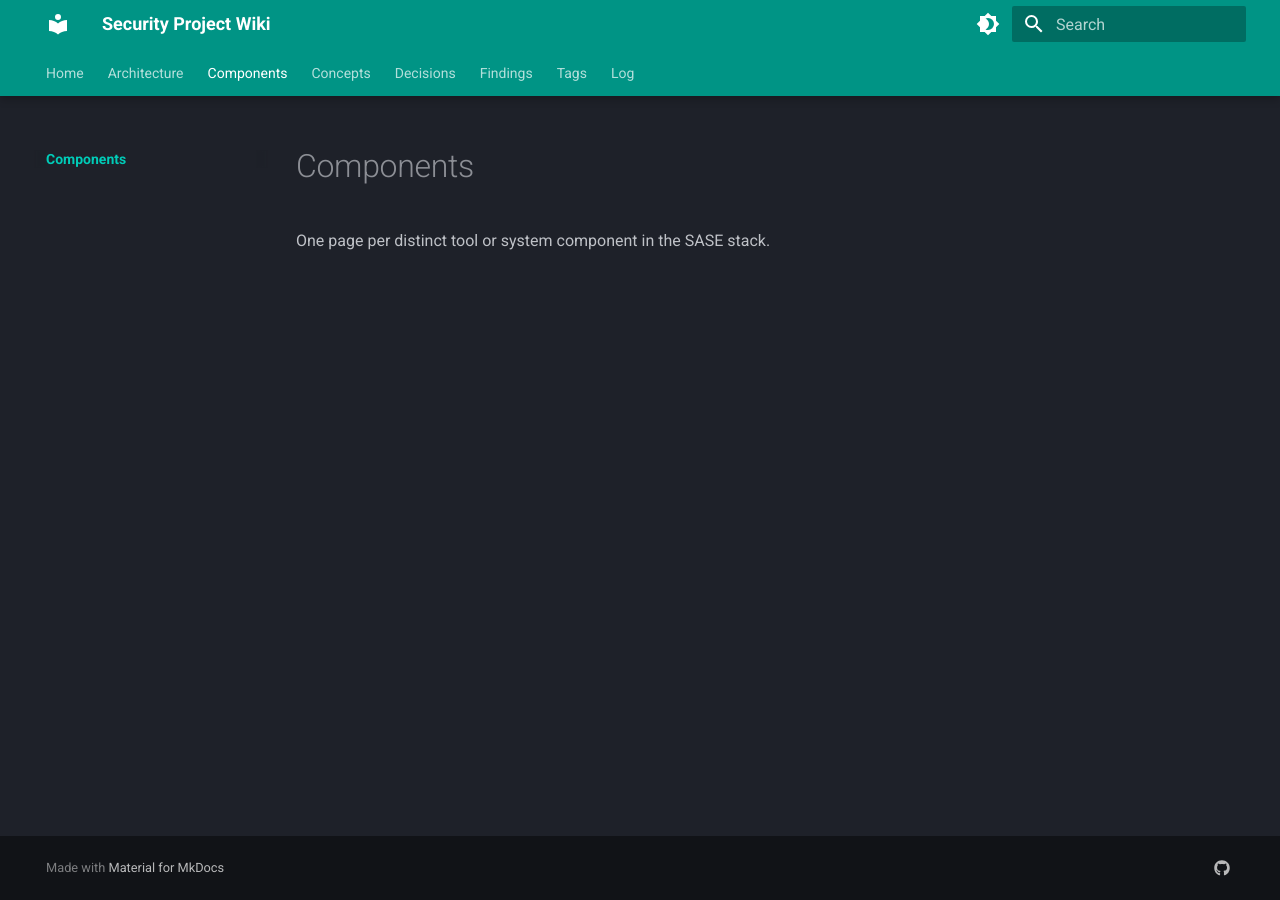
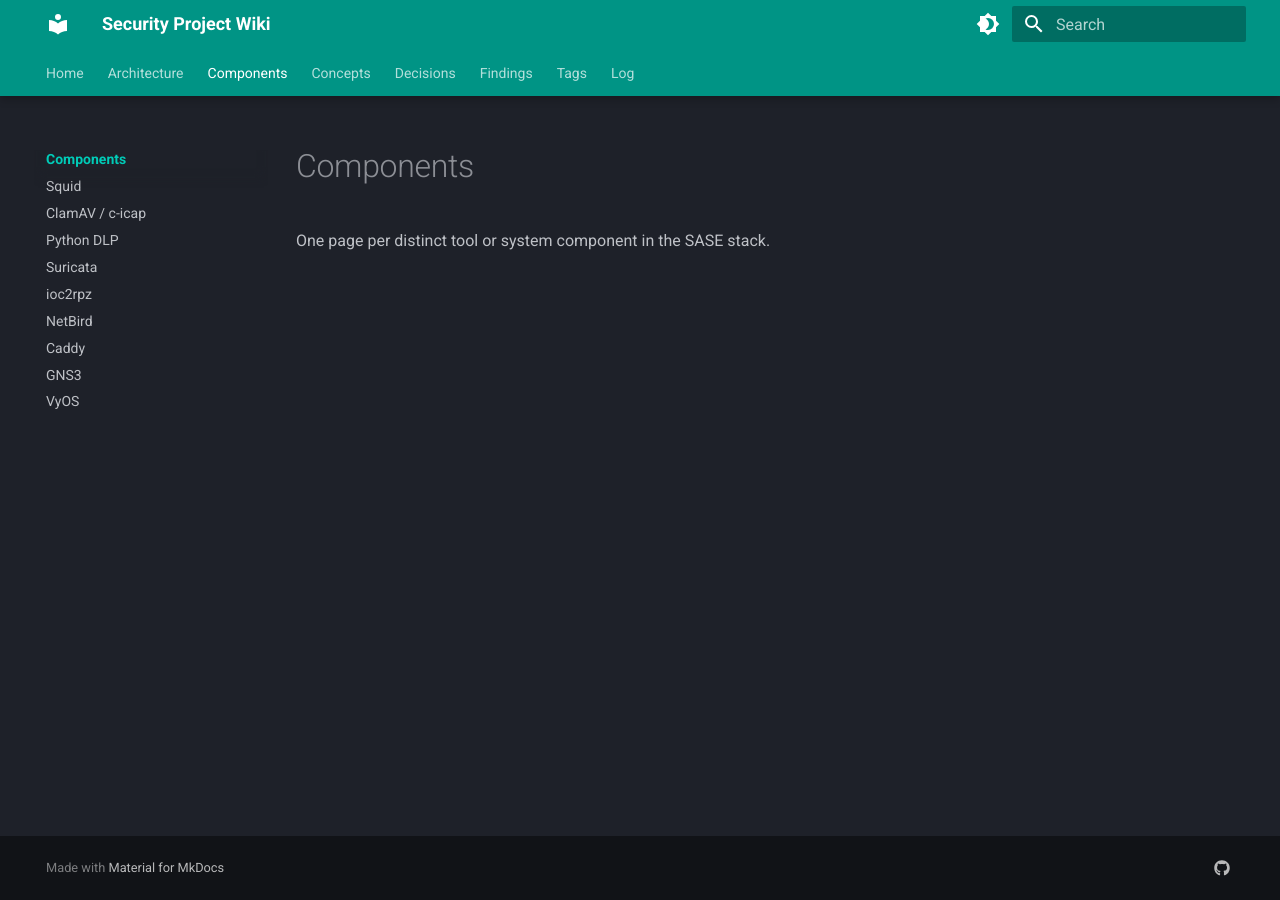
Before and after one commit to ArneVDA-AP/sase-poc-wiki, an MkDocs documentation site: the page built from docs/components/index.md, in a window 1280 px wide. Built offline with MkDocs 1.6.1 and Material for MkDocs 9.7.7, drawn with Linux system fonts in a browser that asks for light colours; part of the change alters nothing that is shown.

Commit message:
Expand nav to include all pages in sidebar

```diff
--- a/mkdocs.yml
+++ b/mkdocs.yml
@@ -72,12 +72,51 @@ nav:
   - Architecture: overview/architecture.md
   - Components:
     - components/index.md
+    - Squid: components/squid.md
+    - ClamAV / c-icap: components/clamav-cicap.md
+    - Python DLP: components/python-dlp.md
+    - Suricata: components/suricata.md
+    - ioc2rpz: components/ioc2rpz.md
+    - NetBird: components/netbird.md
+    - Caddy: components/caddy.md
+    - GNS3: components/gns3.md
+    - VyOS: components/vyos.md
   - Concepts:
     - concepts/index.md
+    - SASE: concepts/sase.md
+    - Zero Trust: concepts/zero-trust.md
+    - ICAP: concepts/icap.md
+    - SSL Bump: concepts/ssl-bump.md
+    - WPAD/PAC: concepts/wpad-pac.md
+    - RPZ: concepts/rpz.md
+    - DLP: concepts/dlp.md
   - Decisions:
     - decisions/index.md
+    - WPAD vs Transparent Proxy: decisions/wpad-vs-transparent-proxy.md
+    - Two-Layer DLP: decisions/two-layer-dlp.md
+    - ioc2rpz vs Unbound native: decisions/ioc2rpz-vs-unbound-native.md
+    - BIND as TSIG Intermediary: decisions/bind-tsig-intermediary.md
+    - IDS vs IPS: decisions/ids-vs-ips.md
+    - Suricata WAN+LAN: decisions/suricata-wan-lan.md
+    - GNS3 vs EVE-NG: decisions/gns3-vs-eveng.md
+    - Zitadel as IdP Broker: decisions/zitadel-idp-broker.md
+    - CA + Posture Hybrid: decisions/ca-posture-hybrid.md
   - Findings:
     - findings/index.md
+    - wt0 pf rdr limitation: findings/wt0-pf-rdr-limitation.md
+    - pre-auth ssl-bump params: findings/pre-auth-ssl-bump-params.md
+    - Squid clearlog destroys file: findings/squid-clearlog-destroys-file.md
+    - StevenBlack incompatible: findings/stevenblack-incompatible.md
+    - Suricata interface default bug: findings/suricata-interface-default-bug.md
+    - Suricata Netmap/virtio: findings/suricata-netmap-virtio.md
+    - Unbound no TSIG: findings/unbound-no-tsig.md
+    - Unbound config path: findings/unbound-config-path.md
+    - ioc2rpz GUI JS bug: findings/ioc2rpz-gui-js-bug.md
+    - pyicap collections bug: findings/pyicap-collections-bug.md
+    - iptables FORWARD ordering: findings/iptables-forward-ordering.md
+    - NetBird primary nameserver: findings/netbird-primary-nameserver.md
+    - NetBird config zero bytes: findings/netbird-config-zero-bytes.md
+    - Docker volume recreation: findings/docker-volume-recreation.md
   - Tags: tags.md
   - Log: log.md
 
```
